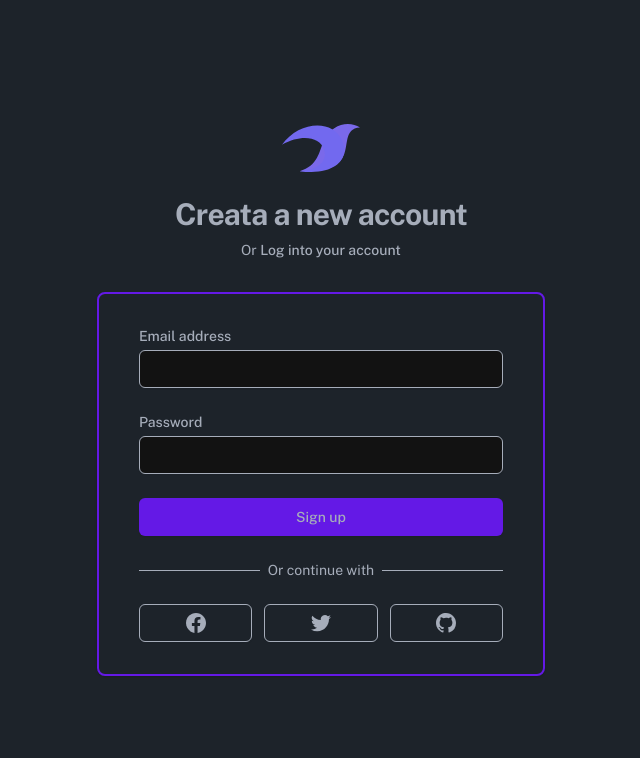
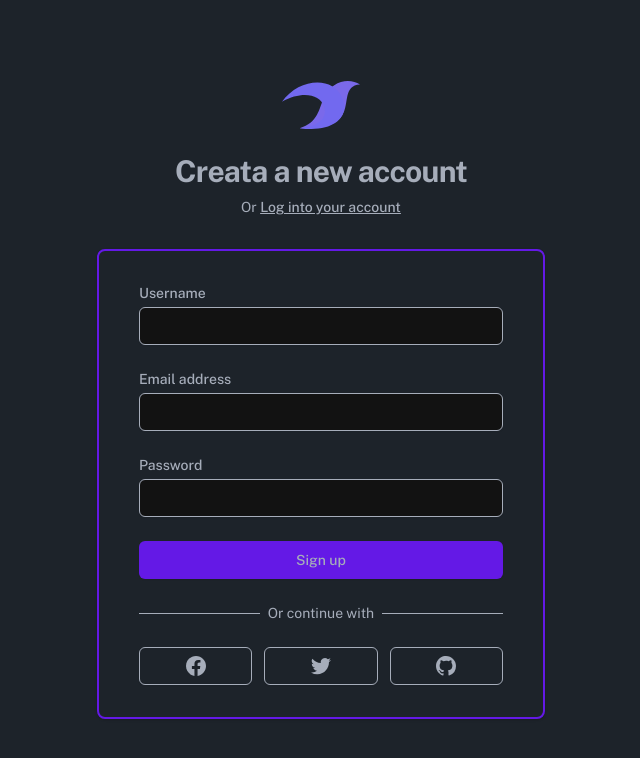
Before and after one commit to Mohsin-mw/Chatvia, a React (Vite) app: page /signup in a window 1280 px wide. Shown: the top 758 px of the page, without its empty margins (319-959 px from the left). Built offline with nearby package versions, Linux system fonts and the light colour scheme.

Commit message:
User removed from app slice and user db updated"

```diff
--- a/src/components/LogOut.tsx
+++ b/src/components/LogOut.tsx
@@ -1,4 +1,3 @@
-import { useState } from "react";
 import { useDispatch } from "react-redux";
 import { clearUser } from "../store/userSlice";
 import { toggleLoading } from "../store/appSlice";
@@ -7,7 +6,6 @@ export default function Logout() {
   const dispatch = useDispatch();
 
   const handleLogout = () => {
-    setIsLoggingOut(true);
     dispatch(toggleLoading(true));
     setTimeout(() => {
       dispatch(toggleLoading(false));
@@ -48,7 +46,9 @@ export default function Logout() {
           type="button"
           className="btn-neutral text-white py-2 px-4 rounded transition duration-200"
           onClick={handleLogout}
-        ></button>
+        >
+          Logout
+        </button>
       </div>
     </div>
   );
--- a/src/hooks/useSignUp.tsx
+++ b/src/hooks/useSignUp.tsx
@@ -10,7 +10,7 @@ import { db } from "../services/firebase";
 const useSignup = () => {
   const dispatch = useDispatch();
 
-  const Signup = async (email: string, password: string) => {
+  const Signup = async (name: string, email: string, password: string) => {
     try {
       dispatch(toggleLoading(true));
       const userCredential = await createUserWithEmailAndPassword(
@@ -21,10 +21,22 @@ const useSignup = () => {
       const result = userCredential.user;
 
       await updateProfile(result, {
-        displayName: "Anonymous",
+        displayName: name,
         photoURL:
           "https://png.pngtree.com/png-vector/20220607/ourmid/pngtree-person-gray-photo-placeholder-man-in-t-shirt-on-gray-background-png-image_4853791.png",
       });
+
+      try {
+        const docRef = await addDoc(collection(db, "users"), {
+          name: result.displayName,
+          email: result.email,
+          password: password,
+          url: result.photoURL,
+        });
+        console.log("Document written with ID: ", docRef.id);
+      } catch (e) {
+        console.error("Error adding document: ", e);
+      }
 
       const user: User = {
         uid: result?.uid || "",
@@ -32,16 +44,7 @@ const useSignup = () => {
         email: result?.email || null,
         ImageUrl: result?.photoURL || null,
       };
-      try {
-        const docRef = await addDoc(collection(db, "users"), {
-          name: "Anonymous",
-          email: user.email,
-          password: password,
-        });
-        console.log("Document written with ID: ", docRef.id);
-      } catch (e) {
-        console.error("Error adding document: ", e);
-      }
+
       if (user.uid) {
         dispatch(setUser(user));
       } else {
--- a/src/pages/Login.tsx
+++ b/src/pages/Login.tsx
@@ -1,15 +1,9 @@
 import { AiFillHeart } from "react-icons/ai";
 import logo from "../assets/logo.svg";
 import { Link } from "react-router-dom";
-import { useDispatch } from "react-redux";
-import { GoogleAuthProvider, signInWithPopup } from "firebase/auth";
-import { auth } from "../services/firebase";
-import { setUser } from "../store/userSlice";
-import { User } from "../common.types";
 import useSignInWithGoogle from "../hooks/useSignInWithGoogle";
 
 const Login = () => {
-  const dispatch = useDispatch();
   const { signInWithGoogle } = useSignInWithGoogle();
 
   const signInHandler = async () => {
@@ -30,15 +24,12 @@ const Login = () => {
                 <img className="h-12 w-auto" src={logo} alt="Your Company" />
                 <div className="font-bold text-2xl ">Chatvia</div>
               </div>
-              <h2 className="mt-6 text-3xl font-bold tracking-tight text-gray-900 ">
+              <h2 className="mt-6 text-3xl font-bold tracking-tight text-gray-900  ">
                 Log in to your account
               </h2>
               <p className="mt-2 text-sm text-gray-600">
                 Or{" "}
-                <Link
-                  to="/signup"
-                  className="font-medium text-indigo-600 hover:text-indigo-500"
-                >
+                <Link to="/signup" className="font-medium underline">
                   create a brand new account today
                 </Link>
               </p>
--- a/src/pages/Signup.tsx
+++ b/src/pages/Signup.tsx
@@ -4,12 +4,13 @@ import { useState } from "react";
 
 import useSignup from "../hooks/useSignUp";
 const Signup = () => {
+  const [username, setUsername] = useState("");
   const [email, setEmail] = useState("");
   const [password, setPassword] = useState("");
   const { Signup } = useSignup();
   const handleSubmit = (event: React.FormEvent<HTMLFormElement>) => {
     event.preventDefault();
-    Signup(email, password);
+    Signup(username, email, password);
   };
 
   return (
@@ -23,7 +24,7 @@ const Signup = () => {
           Or{" "}
           <Link
             to="/login"
-            className="font-medium text-indigo-600 hover:text-indigo-500"
+            className="font-medium text-indigo-600 hover:text-indigo-500 underline"
           >
             Log into your account
           </Link>
@@ -38,6 +39,26 @@ const Signup = () => {
             method="POST"
             onSubmit={(event) => handleSubmit(event)}
           >
+            {/* Name input */}
+            <div>
+              <label
+                htmlFor="username"
+                className="block text-sm font-medium text-gray-700"
+              >
+                Username
+              </label>
+              <div className="mt-1">
+                <input
+                  id="username"
+                  name="username"
+                  type="text"
+                  required
+                  value={username}
+                  onChange={(e) => setUsername(e.target.value)}
+                  className="block w-full appearance-none rounded-md border border-gray-300 px-3 py-2 placeholder-gray-400 shadow-sm focus:border-primary focus:outline-none focus:ring-primary sm:text-sm"
+                />
+              </div>
+            </div>
             {/* Email input */}
             <div>
               <label
--- a/src/store/appSlice.tsx
+++ b/src/store/appSlice.tsx
@@ -4,7 +4,6 @@ const app = createSlice({
   name: "app",
   initialState: {
     isLoading: false,
-    user: null,
   },
   reducers: {
     toggleLoading(state, action) {
```
